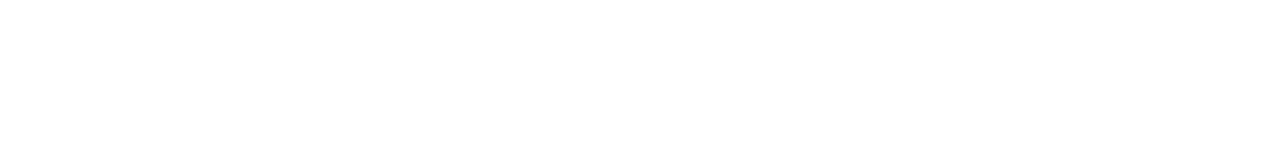
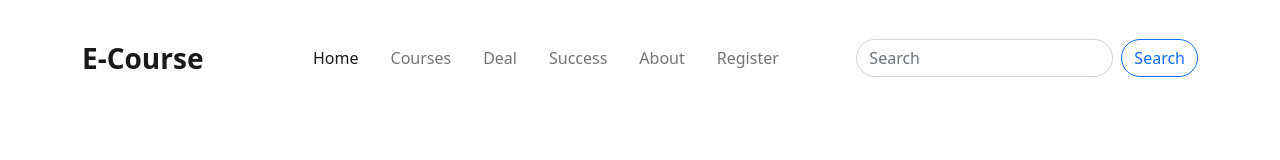
Before and after one commit to numangit/edTech-website-main, a plain HTML site: page index.html in a window 1280 px wide. Drawn offline with nearby package versions, Linux system fonts and the light colour scheme.

Commit message:
header navigation added

```diff
--- a/index.html
+++ b/index.html
@@ -4,13 +4,55 @@
 <head>
     <meta charset="utf-8">
     <meta name="viewport" content="width=device-width, initial-scale=1">
-    <title>E-Course | Learn Remotely</title>
+    <title>E-Course</title>
     <!-- CSS CDN link  -->
     <link href="https://cdn.jsdelivr.net/npm/bootstrap@5.2.0/dist/css/bootstrap.min.css" rel="stylesheet"
         integrity="sha384-gH2yIJqKdNHPEq0n4Mqa/HGKIhSkIHeL5AyhkYV8i59U5AR6csBvApHHNl/vI1Bx" crossorigin="anonymous">
 </head>
 
 <body>
+    <header>
+        <!-- navbar -->
+        <nav class="navbar navbar-expand-lg my-4">
+            <div class="container">
+                <a class="navbar-brand fw-bold fs-3" href="#">E-Course</a>
+                <button class="navbar-toggler" type="button" data-bs-toggle="collapse"
+                    data-bs-target="#navbarSupportedContent" aria-controls="navbarSupportedContent"
+                    aria-expanded="false" aria-label="Toggle navigation">
+                    <span class="navbar-toggler-icon"></span>
+                </button>
+                <div class="collapse navbar-collapse" id="navbarSupportedContent">
+                    <ul class="navbar-nav mx-auto mb-lg-0">
+                        <li class="nav-item ms-3">
+                            <a class="nav-link active" aria-current="page" href="#">Home</a>
+                        </li>
+                        <li class="nav-item ms-3">
+                            <a class="nav-link" href="#">Courses</a>
+                        </li>
+                        <li class="nav-item ms-3">
+                            <a class="nav-link" href="#">Deal</a>
+                        </li>
+                        <li class="nav-item ms-3">
+                            <a class="nav-link" href="#">Success</a>
+                        </li>
+                        <li class="nav-item ms-3">
+                            <a class="nav-link" href="#">About</a>
+                        </li>
+                        <li class="nav-item ms-3">
+                            <a class="nav-link" href="#">Register</a>
+                        </li>
+                    </ul>
+                    <form class="d-flex" role="search">
+                        <input class="form-control me-2 rounded-pill" type="search" placeholder="Search"
+                            aria-label="Search" />
+                        <button class="btn btn-outline-primary rounded-pill" type="submit">
+                            Search
+                        </button>
+                    </form>
+                </div>
+            </div>
+        </nav>
+    </header>
     <!-- JS CDN link -->
     <script src="https://cdn.jsdelivr.net/npm/bootstrap@5.2.0/dist/js/bootstrap.bundle.min.js"
         integrity="sha384-A3rJD856KowSb7dwlZdYEkO39Gagi7vIsF0jrRAoQmDKKtQBHUuLZ9AsSv4jD4Xa"
```
